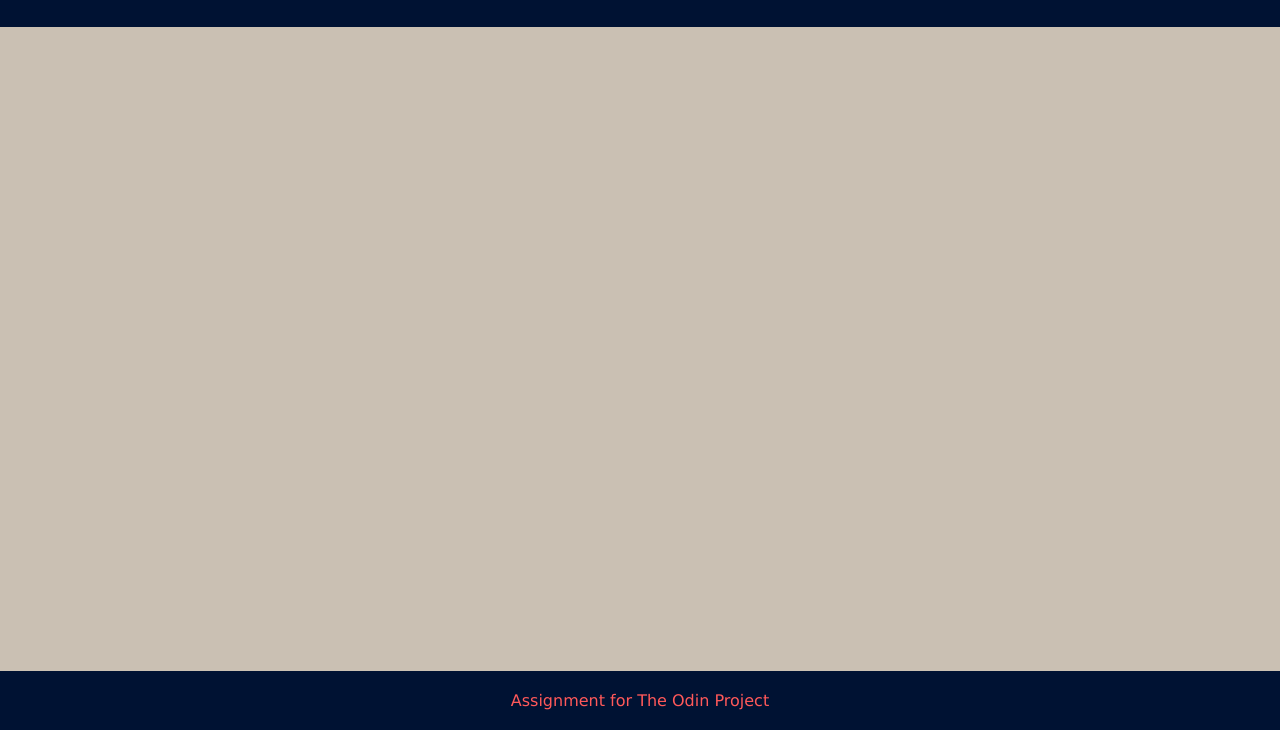
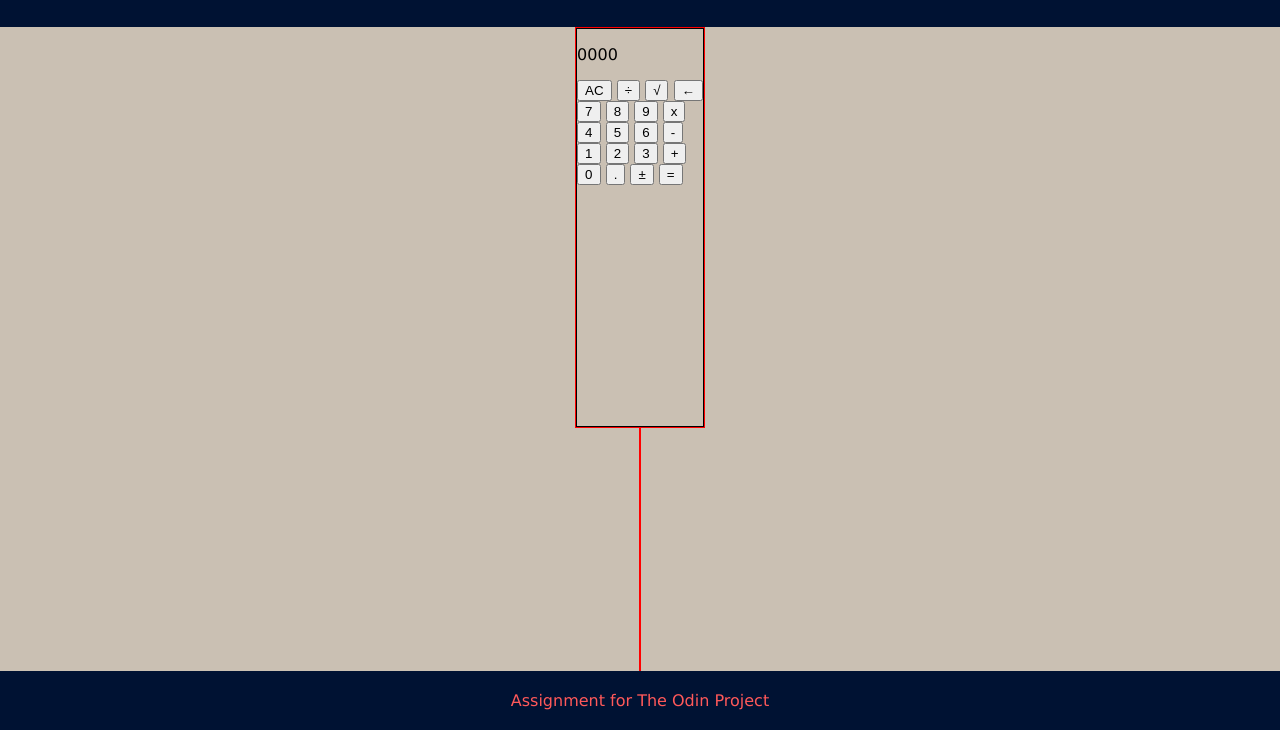
Before and after one commit to arthursl12/odin-calculator, a plain HTML site: page index.html in a window 1280 px wide. Shown: the part 70-800 px from the top of the page. Drawn offline with Linux system fonts and the light colour scheme.

Commit message:
Add HTML buttons and screen skeleton

```diff
--- a/index.html
+++ b/index.html
@@ -14,7 +14,43 @@
     </div>
 
     <div class="content">
-        <div class="calculator"></div>
+        <div class="calculator">
+            <div class="screen">
+                <p>0000</p>
+            </div>
+            <div class="buttons">
+                <div class="button-row">
+                    <button>AC</button>
+                    <button>÷</button>
+                    <button>√</button>
+                    <button>←</button>
+                </div>
+                <div class="button-row">
+                    <button>7</button>
+                    <button>8</button>
+                    <button>9</button>
+                    <button>x</button>
+                </div>
+                <div class="button-row">
+                    <button>4</button>
+                    <button>5</button>
+                    <button>6</button>
+                    <button>-</button>
+                </div>
+                <div class="button-row">
+                    <button>1</button>
+                    <button>2</button>
+                    <button>3</button>
+                    <button>+</button>
+                </div>
+                <div class="button-row">
+                    <button>0</button>
+                    <button>.</button>
+                    <button>±</button>
+                    <button>=</button>
+                </div>
+            </div>
+        </div>
     </div>
 
 
--- a/style.css
+++ b/style.css
@@ -12,7 +12,7 @@ body{
     align-content: center;
 }
 
-/* HEADER */
+/* || HEADER */
 .header{
     background-color: #001233;
     color: #FF595A;
@@ -26,7 +26,7 @@ body > h1 {
 }
 
 
-/* FOOTER */
+/* || FOOTER */
 .footer{
     background-color: #001233;
     color: #FF595A;
@@ -35,9 +35,18 @@ body > h1 {
     justify-content: center;
 }
 
-/* CONTENT */
+/* || CONTENT */
 .content{
     display: flex;
     justify-content: space-between;
+    align-self: center;
     flex-grow: 1;
+
+    border: 1px solid red;
 }
+
+.calculator{
+    border: 1px solid black;
+    width: auto;
+    height: auto;
+}
```
